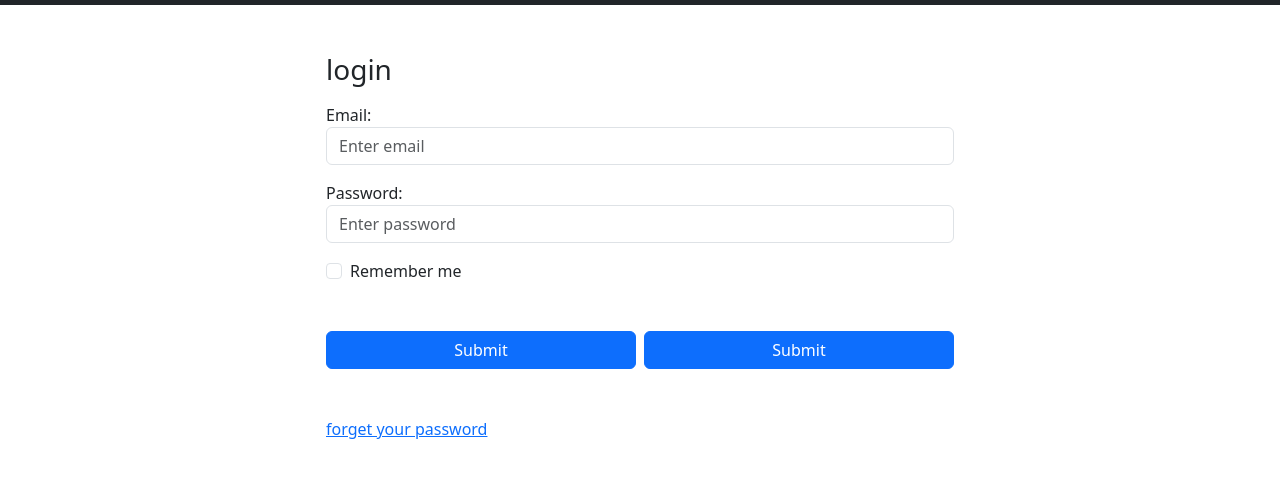
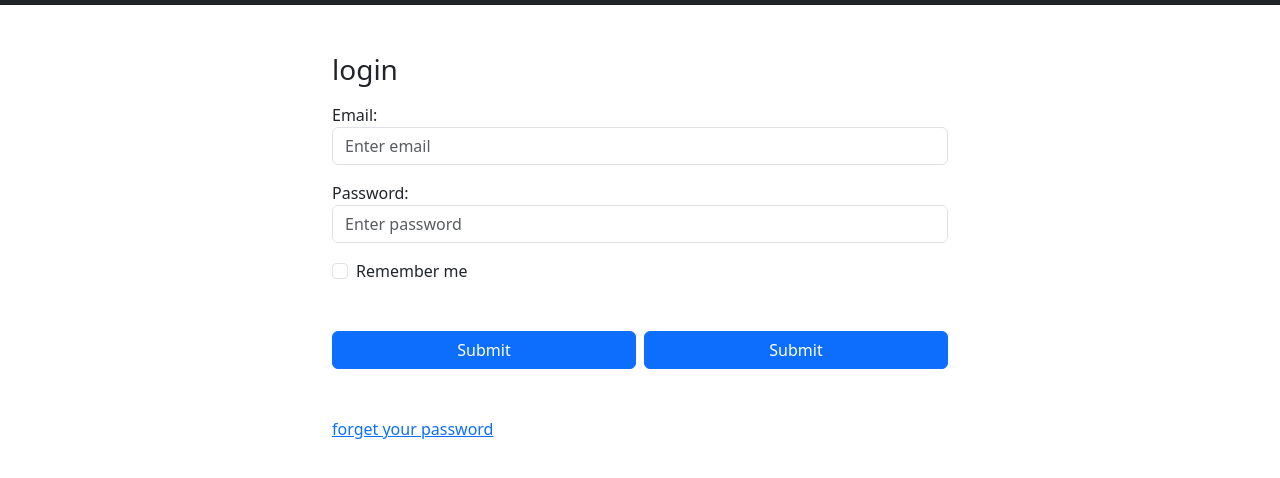
Before and after one commit to NitinChauhan1231/nitin, a plain HTML site: page index.html in a window 1280 px wide. Shown: the part 74-552 px from the top of the page. Drawn offline with nearby package versions, Linux system fonts and the light colour scheme.

Commit message:
Update index.html

```diff
--- a/index.html
+++ b/index.html
@@ -39,7 +39,7 @@ button.btn.btn-primary.ok {
 </nav>
 
 
- <div class="row">
+ <div class="row mx-auto">
         <div class="col-md-6 mx-auto">
             <div class=" mt-5 text-start">
            <h3>login</h3>
```
